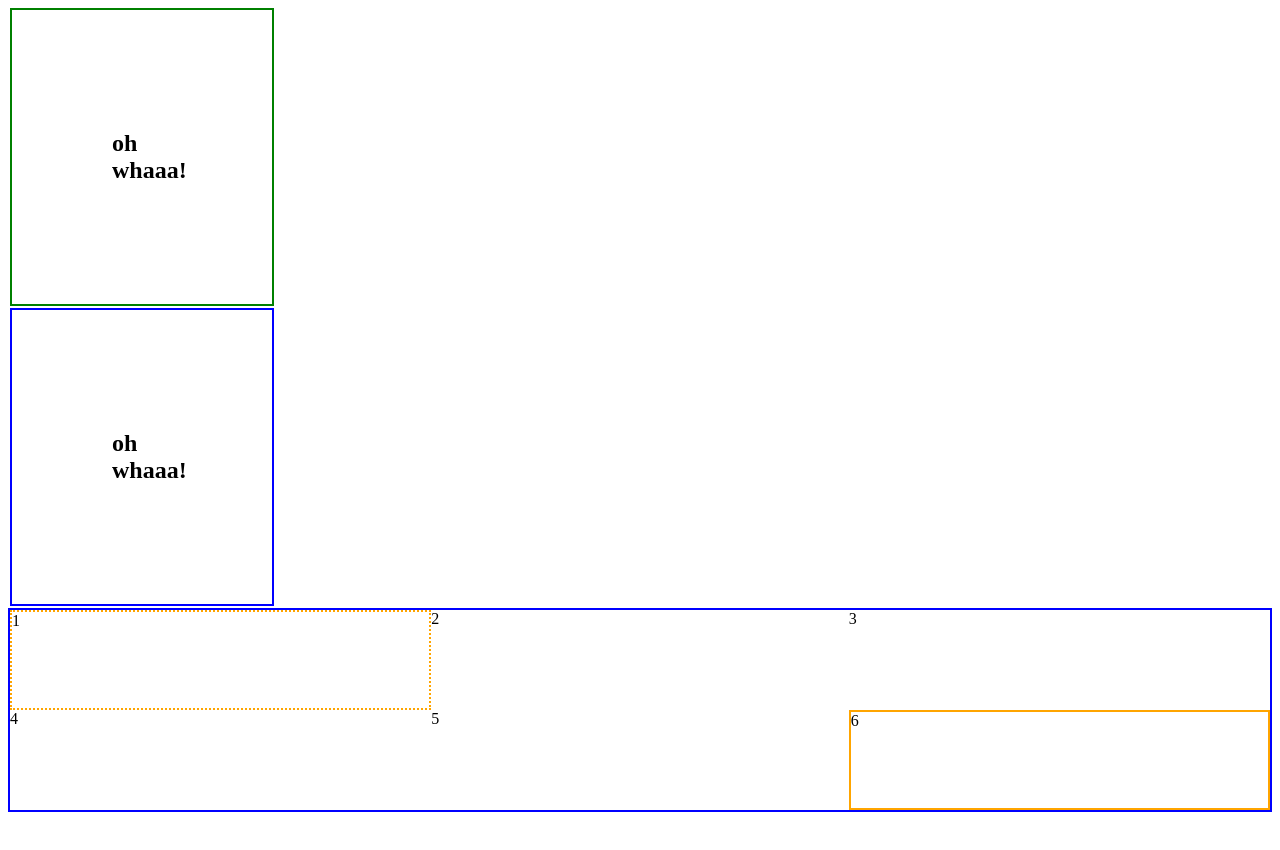
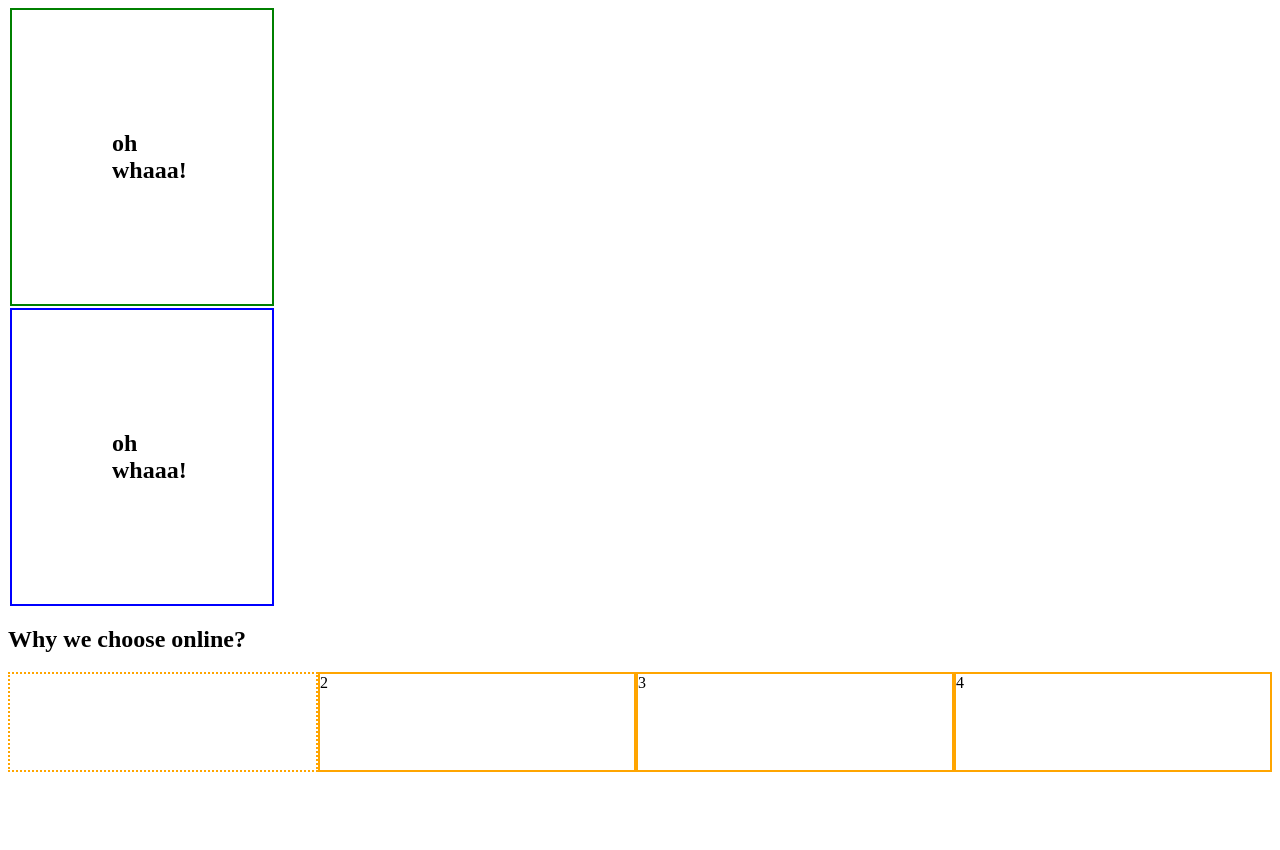
Before and after one commit to joejoejar/web-platform-learn-css-js, a plain HTML site: page me.html in a window 1280 px wide. Before the commit the page ends 820 px from the top, so only its background shows below. Drawn offline with Linux system fonts and the light colour scheme.

Commit message:
1 binaries uploaded

```diff
--- a/me.html
+++ b/me.html
@@ -12,13 +12,12 @@
     <h2>oh whaaa!</h2>
   </div>
 
+  <h2> Why we choose online?</h2>
   <div id="mydiv">
-    <div class="item1">1</div>
-    <div>2</div>
-    <div>3</div>
-    <div>4</div>
-    <div>5</div>
-    <div class="item2">6</div>
+    <div class="item1"></div>
+    <div class="item2">2</div>
+    <div class="item2">3</div>
+    <div class="item2">4</div>
   </div>
 
 </body>
--- a/mytest.css
+++ b/mytest.css
@@ -14,9 +14,8 @@ div.ip2 {
 
 #myDIV {
   display: grid;
-  grid-template-columns: auto auto auto;
+  grid-template-columns: auto auto auto auto;
   grid-template-rows: 100px 100px;
-  border: 2px solid blue;
 }
 
 .item1 {
```
Also changed, not shown: icons8-heart-48.png (added).
